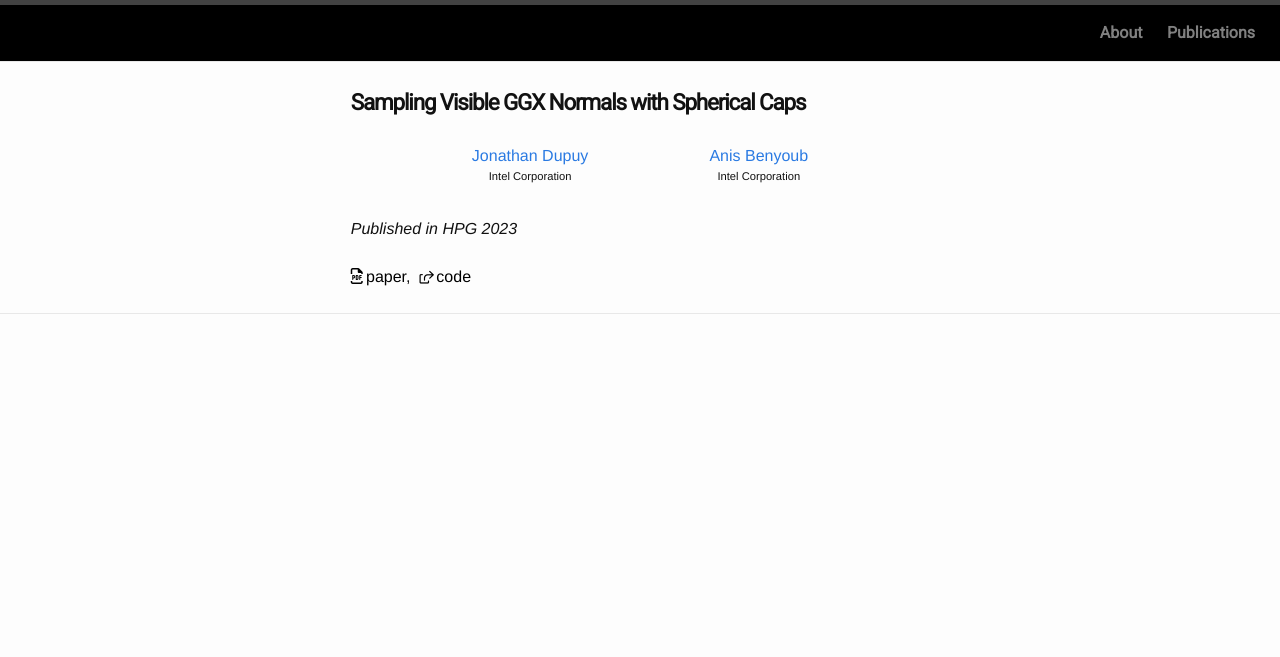
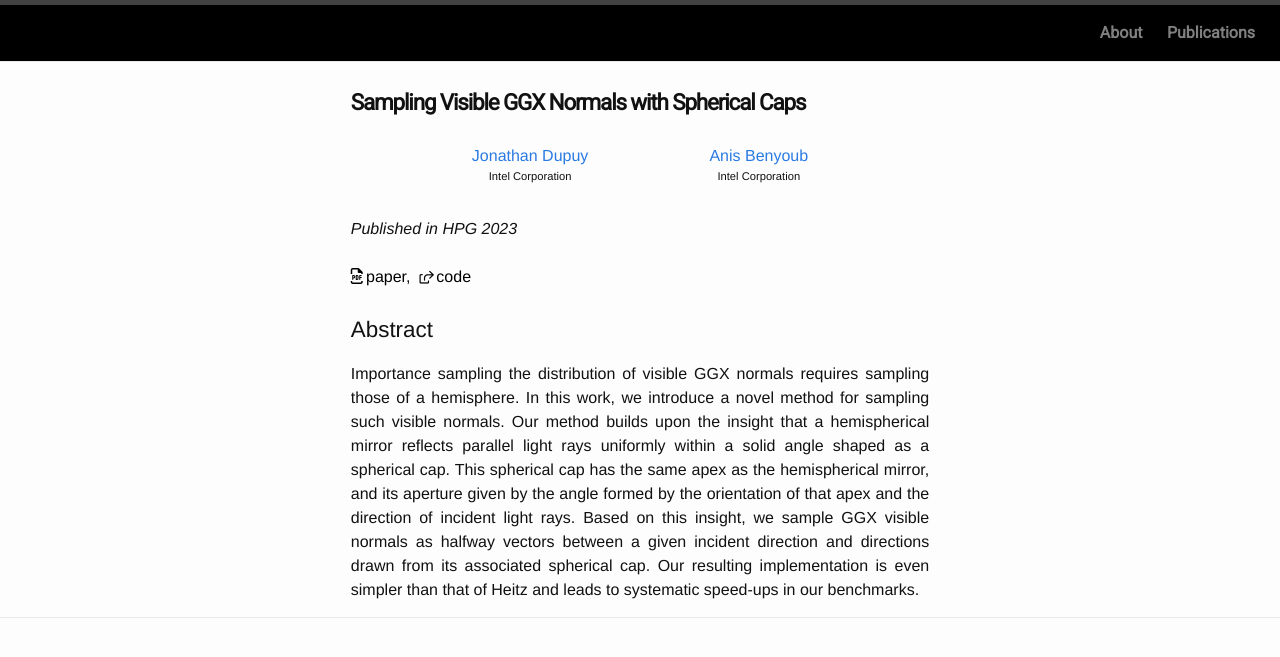
Before and after one commit to ggx-research/ggx-research.github.io, a Jekyll site: the page built from _posts/2023-06-09-publication-ggx.md, in a window 1280 px wide. Shown: the top 657 px of the page. Built offline with Jekyll 4.4.1, drawn with Linux system fonts in a browser that asks for light colours.

Commit message:
added abstract

```diff
--- a/_posts/2023-06-09-publication-ggx.md
+++ b/_posts/2023-06-09-publication-ggx.md
@@ -18,3 +18,5 @@ materials: [
     { type: "url", name: "code", url: "https://gist.github.com/jdupuy/4c6e782b62c92b9cb3d13fbb0a5bd7a0" },
 ]
 ---
+## Abstract
+Importance sampling the distribution of visible GGX normals requires sampling those of a hemisphere. In this work, we introduce a novel method for sampling such visible normals. Our method builds upon the insight that a hemispherical mirror reflects parallel light rays uniformly within a solid angle shaped as a spherical cap. This spherical cap has the same apex as the hemispherical mirror, and its aperture given by the angle formed by the orientation of that apex and the direction of incident light rays. Based on this insight, we sample GGX visible normals as halfway vectors between a given incident direction and directions drawn from its associated spherical cap. Our resulting implementation is even simpler than that of Heitz and leads to systematic speed-ups in our benchmarks.
```
